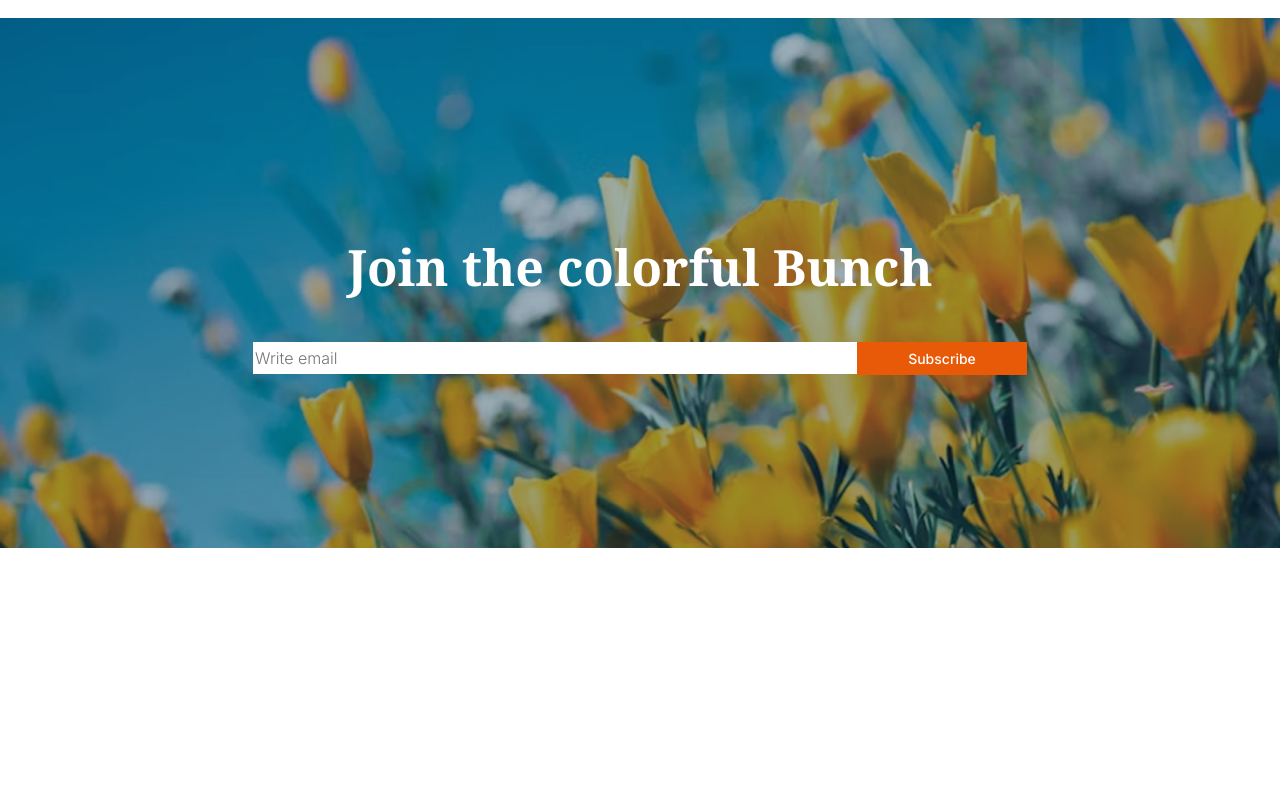
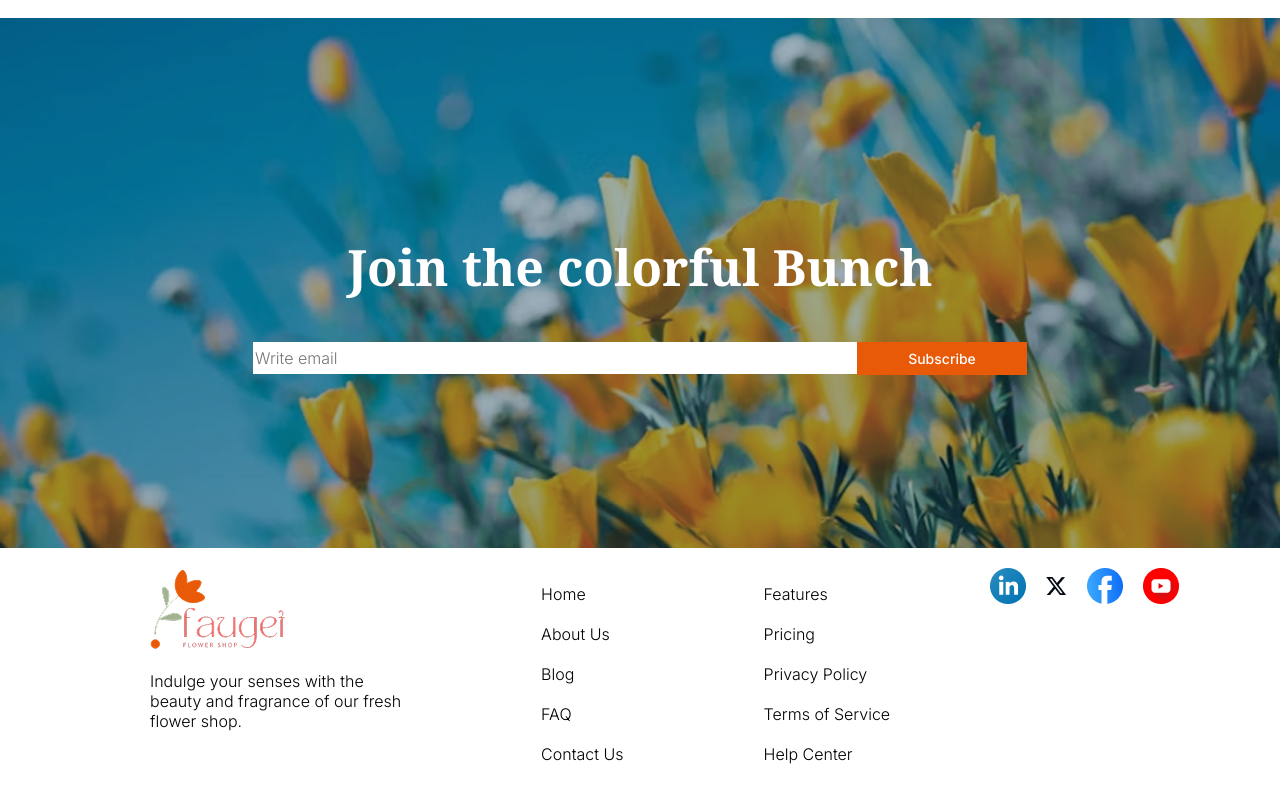
Before and after one commit to ratul43/flower-responsive-website, a plain HTML site: page index.html in a window 1280 px wide. Shown: the part 2636-3436 px from the top of the page. Before the commit the page ends 3184 px from the top, so only its background shows below. Drawn offline with Linux system fonts and the light colour scheme.

Commit message:
footer section added

```diff
--- a/index.html
+++ b/index.html
@@ -146,5 +146,48 @@
     </div>
 </section>
 
+
+<section class="footer">
+    <div class="footer-container">
+
+        <div class="logo-title-container">
+        <img src="assets/logo.png" alt="">
+        <p class="inter-regular">Indulge your senses with the<br> beauty and fragrance of our fresh<br> flower shop. </p>
+    </div>
+
+    <div class="list-container-1">
+        <ul>
+            <li class="inter-regular footer-list-para">Home</li>
+            <li class="inter-regular footer-list-para">About Us</li>
+            <li class="inter-regular footer-list-para">Blog</li>
+            <li class="inter-regular footer-list-para">FAQ</li>
+            <li class="inter-regular">Contact Us</li>
+        </ul>
+    </div>
+
+    <div class="list-container-2">
+        <ul>
+            <li class="inter-regular footer-list-para">Features</li>
+            <li class="inter-regular footer-list-para">Pricing</li>
+            <li class="inter-regular footer-list-para">Privacy Policy</li>
+            <li class="inter-regular footer-list-para">Terms of Service</li>
+            <li class="inter-regular">Help Center</li>
+        </ul>
+    </div>
+
+    <div class="icon-container">
+<img src="assets/icon-linkedin.png" alt="">
+    <img src="assets/icon-twitter.png" alt="">
+    <img src="assets/icon-facebook.png" alt="">
+    <img src="assets/icon-youtube.png" alt="">
+    </div>
+
+
+    </div>
+
+</section>
+
+
+
 </body>
 </html>
--- a/style.css
+++ b/style.css
@@ -210,6 +210,69 @@ body{
 
 
 
+/* footer section  */
+
+.footer-container{
+    width: 1140px;
+    margin: 20px 150px;
+    display: flex;
+    justify-content: flex-start;
+    align-items: flex-start;
+    gap: 100px;
+}
+
+.icon-container{
+    display: flex;
+    justify-content: flex-start;
+    align-items: center;
+    gap: 20px;
+
+}
+
+ul{
+    list-style: none;
+}
+
+
+.footer-list-para{
+    margin-bottom: 20px;
+}
+
+
+
+
+
+
+
+
+
+
+
+
+
+
+
+
+
+
+
+
+
+
+
+
+
+
+
+
+
+
+
+
+
+
+
+
 @media screen and (max-width: 576px) {
 
     /* navbar section  */
```
